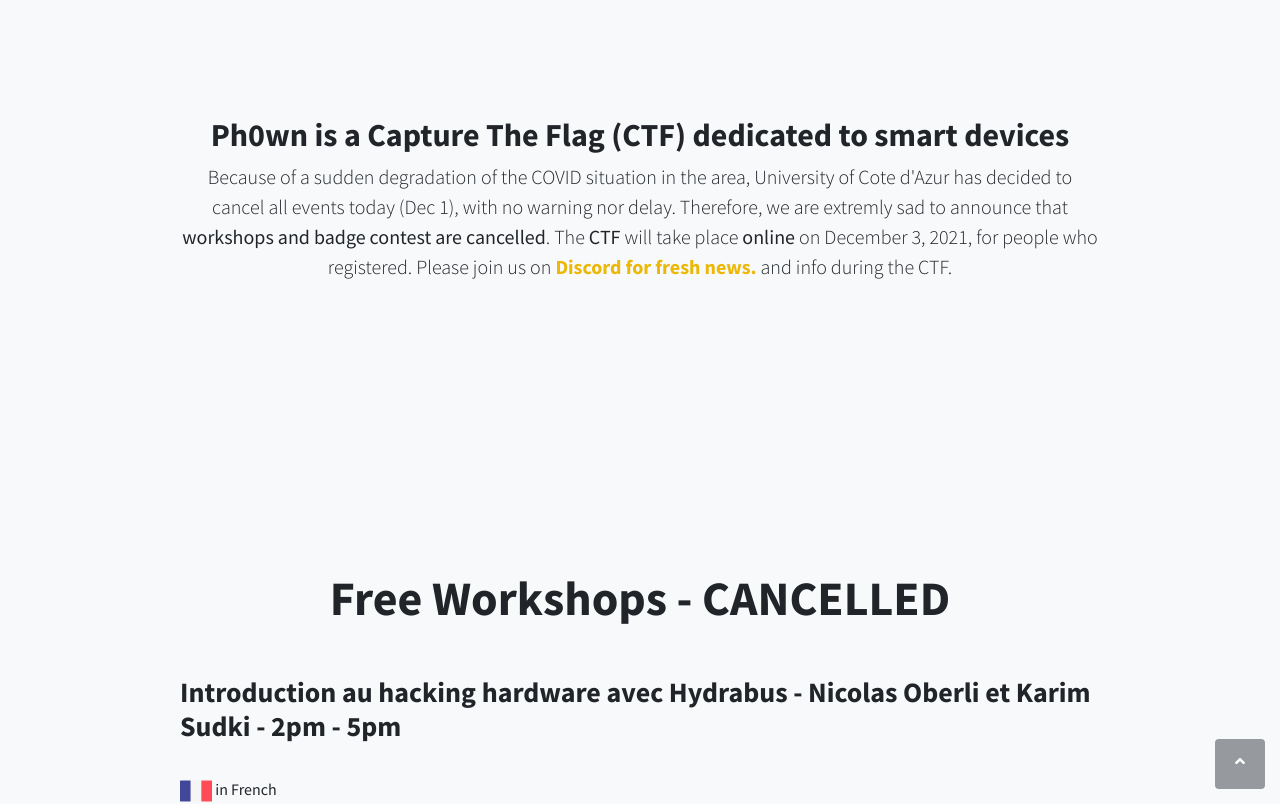
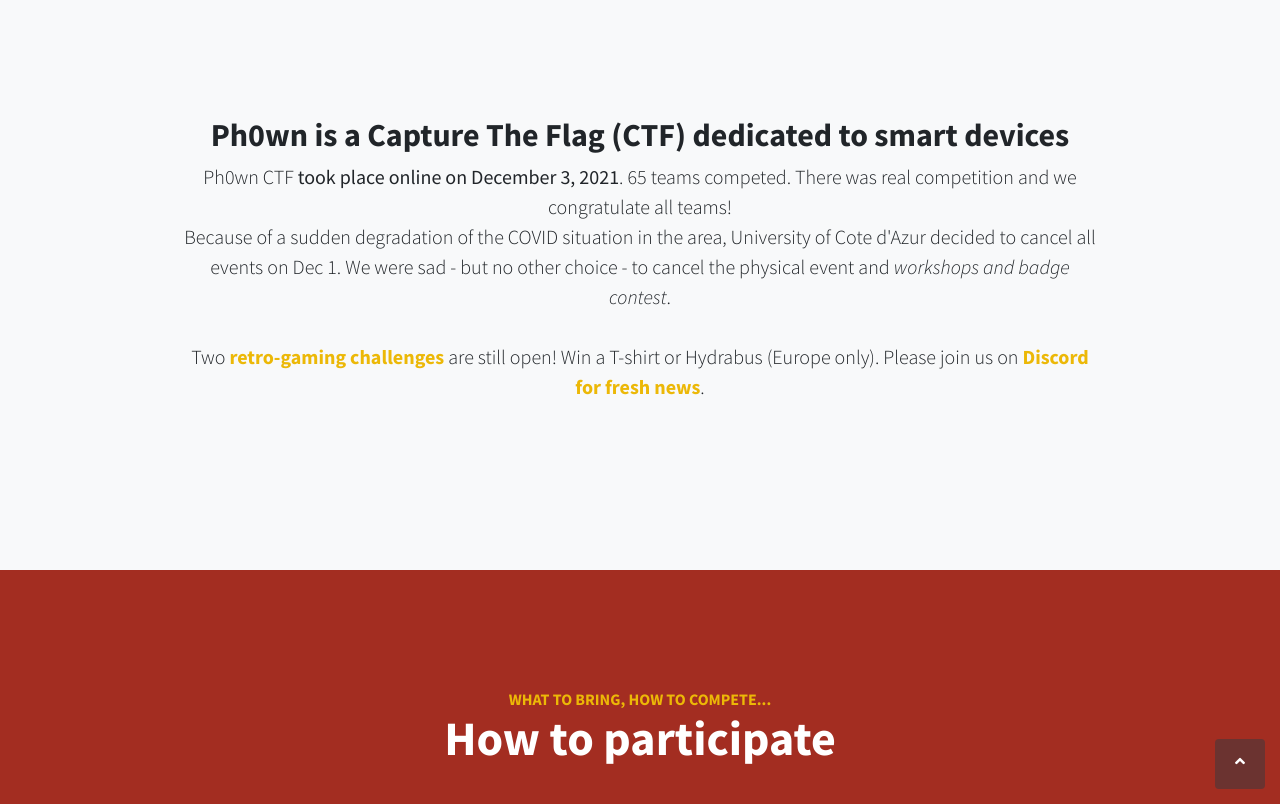
Before and after one commit to ph0wn/ph0wn.github.io, a Jekyll site: the page built from index.html, in a window 1280 px wide and 900 px high, scrolled down 808 px, cut to the strip 96-900 px from the top of the window. Built offline with Jekyll 4.4.1, drawn with Linux system fonts in a browser that asks for light colours; some of the changed text lies outside the part shown.

```diff
--- a/_includes/navigation.html
+++ b/_includes/navigation.html
@@ -31,9 +31,11 @@
             <a class="js-scroll-trigger" href="{{ site.baseurl }}/conduct/">Code of Conduct</a>
         </li>
 	<li class="sidebar-nav-item">
-            <a class="js-scroll-trigger" href="{{ site.baseurl }}/badges/">Badge Contest 2021</a>
+            <a class="js-scroll-trigger" href="{{ site.baseurl }}/badges/">Badge Contest</a>
         </li>
 	<li class="sidebar-nav-item">
+            <a class="js-scroll-trigger" href="{{ site.baseurl }}/2021/12/06/edition2021.html">Ph0wn 2021</a>
+	    <li class="sidebar-nav-item">
             <a class="js-scroll-trigger" href="{{ site.baseurl }}/2019/12/13/edition2019.html">Ph0wn 2019</a>
         </li>
 	<li class="sidebar-nav-item">
--- a/index.html
+++ b/index.html
@@ -9,130 +9,15 @@ title: Ph0wn CTF
             <div class="col-lg-10 mx-auto">
                 <h2>Ph0wn is a Capture The Flag (CTF) dedicated to smart devices</h2>
                 <p class="lead mb-5">
-		    Because of a sudden degradation of the COVID situation in the area, University of Cote d'Azur has decided to cancel all events today (Dec 1), with no warning nor delay. Therefore, we are extremly sad to announce that <b>workshops and badge contest are cancelled</b>. The <b>CTF</b> will take place <b>online</b> on December 3, 2021, for people who registered. Please join us on <a href="https://discord.gg/quj8uDwvGH"> Discord for fresh news.</a> and info during the CTF.
+		    Ph0wn CTF <b>took place online on December 3, 2021</b>. 65 teams competed. There was real competition and we congratulate all teams!<br>
+		    Because of a sudden degradation of the COVID situation in the area, University of Cote d'Azur decided to cancel all events on Dec 1. We were sad - but no other choice - to cancel the physical event and <i>workshops and badge contest</i>.
+		    <br>
+		    <br>
+		    Two <a href="https://ctf.ph0wn.org"> retro-gaming challenges</a> are still open! Win a T-shirt or Hydrabus (Europe only). Please join us on <a href="https://discord.gg/quj8uDwvGH"> Discord for fresh news</a>.
 		</p>
 
             </div>
         </div>
-    </div>
-</section>
-
-<!-- Badge Contest
-<section class="content-section bg-primary text-white text-center" id="badge">
-     <div class="container">
-	 <div class="content-section-heading">
-             <h2 class="mb-5">Badge Contest</h2>
-         </div>
-	  <div class="row text-center">
-	      <div class="col-lg-10 mx-auto">
-		  <img src="/images/badges-collection.jpg" width="400px"/><br>
-		  <p class="mt-2">
-		      <br><b>CANCELLED</b>
-		      <br>
-		  <b>Bring your favorite badge at Ph0wn CTF</b>: one you built yourself or simply a badge you got at a former conference.<br>
-		  The owner of the badge with most votes gets a <i>cool prize</i>!<br>
-		  </p>
-		  <p class="mt-2">
-		  <a href="/badges" class="btn btn-xl btn-light mr-4">See Details</a>
-		  </p>
-	    </div>
-	</div>
-     </div>
-</section>
--->
-
-<!-- - Workshops -->
-<section class="content-section bg-light" id="workshops">
-    <div class="container">
-	 <div class="content-section-heading text-center">
-             <h2 class="mb-5">Free Workshops - CANCELLED</h2>
-	 </div>
-	 <div class="row">
-	     <div class="col-lg-10 mx-auto">
-		 <h3>Introduction au hacking hardware avec Hydrabus - Nicolas Oberli et Karim Sudki - 2pm - 5pm</h3><br>
-		 <img src="/images/france.png"  title="icon made by www.freepik.com" alt="icon made by www.freepik.com" width="32px" /> in French<br>
-		 Ever wondered how to start with hardware hacking? This
-small workshop will present you some simple techniques you'll need
-to get you started. Of course, the best way to learn is by doing so we
-prepared a target device for you to fiddle with during the workshop.
-
-		 At the end of this 3-hour workshop, you should be able to:
-		 <ul>
-		     <li> Identify main components found on a device</li>
-		     <li> Read and understand a datasheet</li>
-		     <li> Get to know some of the usual protocols (UART / I2C)</li>
-		     <li> Dump the contents of a memory chip</li>
-		     <li> Debug and extract a microcontroller firmware</li>
-		 </ul>
-
-		 Please bring a laptop with at least two USB ports to be able to attend.
-
-		 <h3 class="mt-5">Build your own Hardware: from concept to PCB - Thorsten Jaeger - 2pm - 5pm</h3><br>
-		 <img src="/images/united-kingdom.png"  title="icon made by www.freepik.com" alt="icon made by www.freepik.com" width="32px" /> in English<br>
-		 This workshop gives a jump start on the workflow to design own Hardware:
-
-		 <ul>
-		     <li>Intro to EDA/ECAD - we're using KICAD throughout the workshop</li>
-		     <li> Design workflow and Steps</li>
-		     <li> Schematic - PCB Layout - Placement - Routing</li>
-		     <li> Component to Footprint mapping</li>
-		     <li> Custom PCB design</li>
-		     <li> Design to Manufacturing steps</li>
-		     <li> Create Manufacturing Files and submit to PCB Service</li>
-		     <li> Best practice tips</li>
-		     <li> Q&A</li>
-		 </ul>
-Please bring a laptop wit KICAD (5.1.10) installed
-
-		 <h3 class="mt-5">Traitement d'images d'astronomie - Tullio Tanzi - 2pm - 4pm</h3><br>
-		 <img src="/images/france.png"  title="icon made by www.freepik.com" alt="icon made by www.freepik.com" width="32px" /> in French<br>
-
-		 L'objectif de ce workshop est de pratiquer le traitement d'images astronomiques pr&eacute;-acquises obtenues soit avec des appareils photos num&eacute;riques classiques (APN) ou soit &agrave; l'aide de cam&eacute;ras vid&eacute;o sp&eacute;cifiques &agrave;  l'astronomie.
-		 <br>
-
-		 A partir d'images fournies (plan&eacute;taires, lunaire et de ciel profond), vous apprendrez &agrave; :
-
-		 <ul>
-		     <li>Traiter une s&eacute;quence d'images</li>
-		     <li>Utiliser des images brutes prises &agrave; partir d'APN d&eacute;-filtr&eacute;</li>
-		     <li>Reconstituer une mosaique de photos</li>
-		     <li>Utiliser des logiciels comme Astrosurface ou SIRIL</li>
-		 </ul>
-
-
-		 <h3 class="mt-5">Introduction aux FPGA, programmation en python, Migen et LiteX - Franck Jullien - 2pm - 5pm</h3><br>
-		 <img src="/images/france.png"  title="icon made by www.freepik.com" alt="icon made by www.freepik.com" width="32px" /> in French<br>
-
-		 In this workshop you will learn:
-
-		 <ul>
-		     <li> What a FPGA is,</li>
-		     <li> Digital electronic basics,</li>
-		     <li> What Migen and Litex are,</li>
-		     <li> How to run a simple design in simulation,</li>
-		     <li> Build your own blinker and run it on the target.</li>
-		 </ul>
-
-		 Because we will use a GOWIN board (Tango Nano) we need to install the GOWIN toolchain.
-		 Unfortunately this requires to individually ask a (free) license directly to GOWIN.
-
-		 For a pleasant experience please bring a laptop running Linux and please:
-
-		 <ul>
-		     <li> Follow the <a href="https://github.com/enjoy-digital/litex">quick start guide here</a> </li>
-		     <li> Install <a href="https://www.gowinsemi.com/en/support/download_eda/">GOWIN and ask for a license</a></li>
-		     <li> Install <a href="https://github.com/trabucayre/openFPGALoader">openFPGALoader</a></li>
-		 </ul>
-
-		 If you've set up everything correctly, you should be able to run :
-
-	     <pre>
-		 ../litex-boards/litex_boards/targets$ ./sipeed_tang_nano.py --build
-	     </pre>
-
-
-	     </div>
-	 </div>
     </div>
 </section>
 
@@ -197,7 +82,7 @@ Please bring a laptop wit KICAD (5.1.10) installed
     <h2 class="mx-auto mb-5">Sponsors</h2>
     <p>
 	We warmly thank all our sponsors for supporting us, especially during those difficult times!<br>
-	Thanks to them the CTF and the workshops remain <b>free</b>. You even get a beautiful <i>T-shirt and a lunchbox for free</i>, and <b>geek prizes</b> if you win the CTF or badge contest!
+
     </p>
     <a href="https://fortinet.com"> <img src="/images/Fortinet_Logo_Black-Red.png" width="300px"/> </a>   &nbsp; &nbsp; &nbsp;  &nbsp; &nbsp; &nbsp; &nbsp;
     <a href="https://www.telecom-paris.fr/"><img src="/images/logotpt.png" height="200px" /></a>&nbsp; &nbsp; &nbsp;  &nbsp; &nbsp; &nbsp; &nbsp;
@@ -215,20 +100,12 @@ Please bring a laptop wit KICAD (5.1.10) installed
 
     <!--
     <br>
-    <br>
-
-    <img src="/images/nerd.png" height="120px" />&nbsp; &nbsp; &nbsp;  &nbsp; &nbsp; &nbsp; &nbsp;
-    <br>
-    <br>
-
         <img src="/images/HK-logoWeb-mid.png" width="280px" />&nbsp; &nbsp; &nbsp;  &nbsp; &nbsp; &nbsp; &nbsp;
 	-->
 	<br>
-	<br>
 
-	<!--
-    <a class="btn btn-dark btn-xl js-scroll-trigger" href="https://twitter.com/cryptax">Want to sponsor? Send email to contact @ ph0wn.org</a>
-    -->
+    <a class="btn btn-dark btn-xl js-scroll-trigger" href="https://twitter.com/cryptax">Want to sponsor the next edition in 2022? Send email to contact @ ph0wn.org</a>
+
     <br>
     <br>
     <h2 class="mx-auto mb-5">Partner events</h2>
@@ -317,8 +194,20 @@ Please bring a laptop wit KICAD (5.1.10) installed
                 </span>
               </span>
               <img class="img-fluid" src="{{ site.baseurl }}/images/ph0wn2019-coffee.jpg" alt="ph0wn 2019 me want coffee challenge" height="100px">
-            </a>
-            </div>
+		</a>
+			</div>
+
+			<div class="col-lg-6">
+			    <a class="portfolio-item" href="{{ site.baseurl }}/2021/12/06/edition2021.html">
+				<span class="caption">
+				    <span class="caption-content">
+					<h2>2021</h2>
+					<p class="mb-0">Online event due to COVID19!</p>
+				    </span>
+				</span>
+				<img class="img-fluid" src="{{ site.baseurl }}/images/megademo-2021.jpg" alt="some events involved real boards nevertheless" height="100px">
+			    </a>
+			</div>
 
         </div>
     </div>
```
Also changed, not shown: _posts/2021-09-17-badgecontest.md (+4 -3 lines), _posts/2021-12-06-edition2021.md (added, +203 -0 lines), images/faz-mirai-2021.png (added), images/megademo-2021.jpg (added), images/music-score-2021.jpg (added), images/prizes_2021.png (added), images/scoreboard-2021.png (added), images/virus-2021.png (added).
